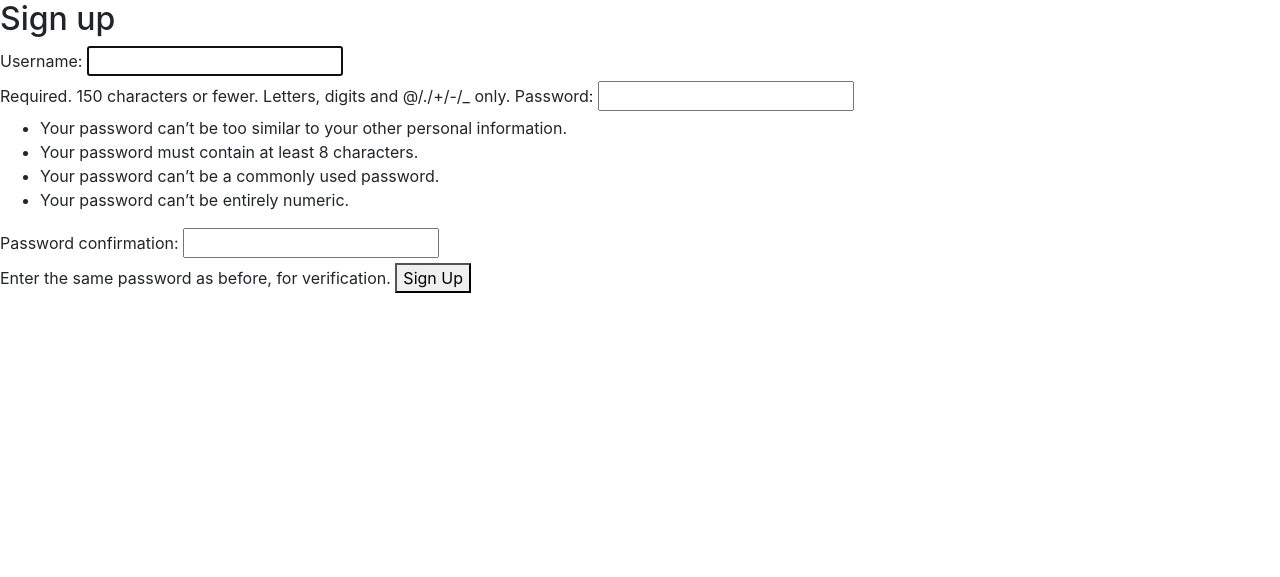
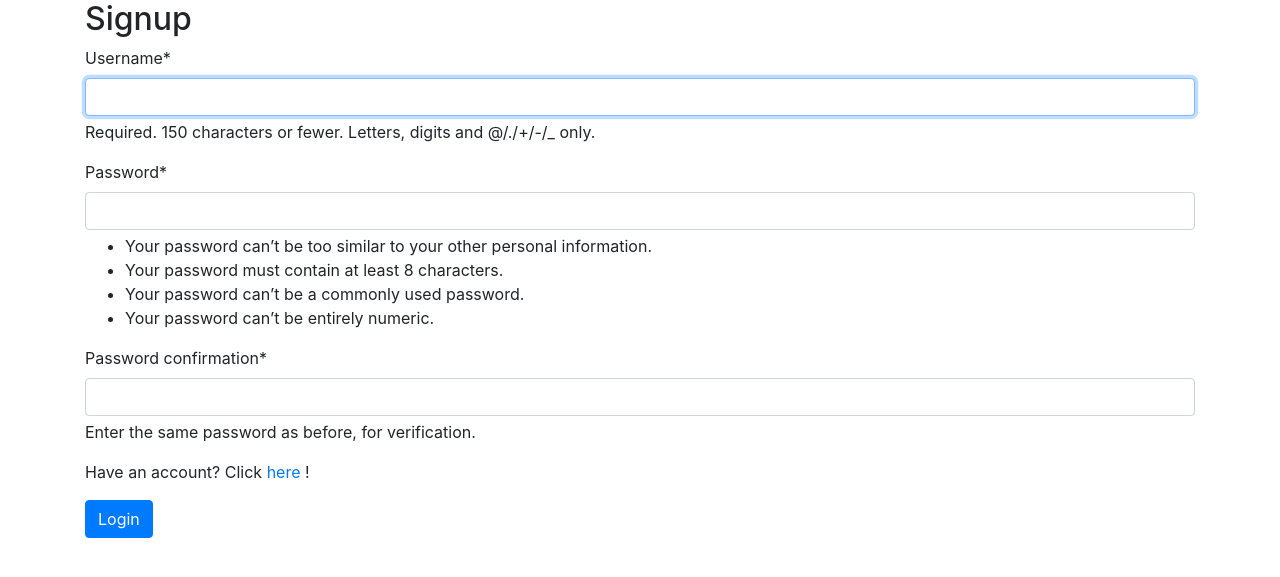
Before and after one commit to firstnamejonas/nfl-tailgate-app, a Django app: page /accounts/signup/ in a window 1280 px wide. Shown: the top 577 px of the page. Run offline with Django 4.2, Linux system fonts and the light colour scheme; some libraries are stand-ins or nearby versions.

Commit message:
Add general styling

```diff
--- a/templates/registration/signup.html
+++ b/templates/registration/signup.html
@@ -1,12 +1,15 @@
 {% extends "base.html" %}
-
-{% block title %}Sign Up{% endblock %}
+{% block title %}Signup{% endblock %}
+{% load crispy_forms_tags %}
 
 {% block content %}
-<h2>Sign up</h2>
-<form method="post">
-  {% csrf_token %}
-  {{ form }}
-  <button type="submit">Sign Up</button>
-</form>
+<div class="container">
+  <h2>Signup</h2>
+  <form method="post">
+    {% csrf_token %}
+    {{ form|crispy }}
+    <p>Have an account? Click <a href="/accounts/login">here </a>!</p>
+    <button type="submit" class="btn btn-primary">Login</button>
+  </form>
+</div>
 {% endblock %}
```
